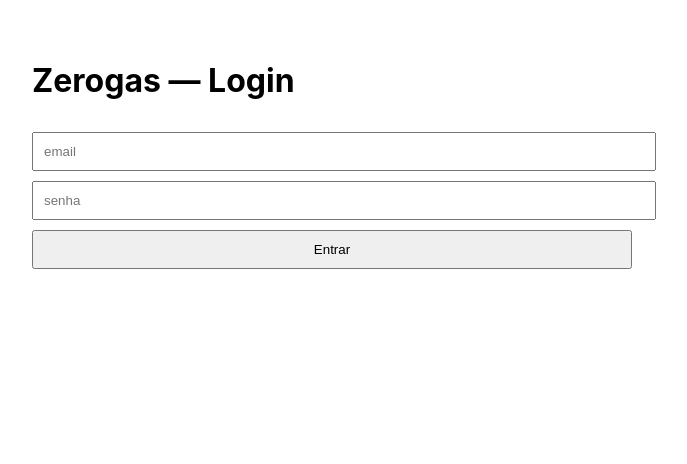
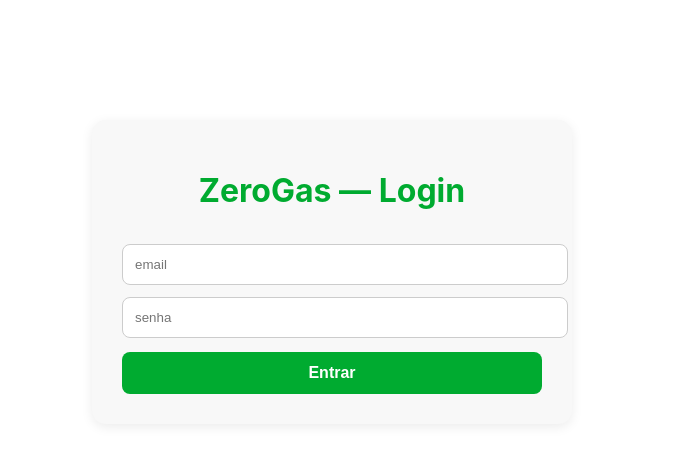
Before and after one commit to cleiltom-marangon/app_zero, a Next.js app: page / in a window 1280 px wide. Shown: the top 464 px of the page, without its empty margins (308-995 px from the left). Built offline with nearby package versions, Linux system fonts and the light colour scheme.

Commit message:
Update index.js

```diff
--- a/pages/index.js
+++ b/pages/index.js
@@ -1,79 +1,217 @@
-import { useContext,useState,useEffect } from 'react';
-import axios from 'axios';
-import useSWR from 'swr';
-import { AuthContext } from './_app';
-import { LineChart,Line,XAxis,YAxis,Tooltip,ResponsiveContainer,BarChart,Bar,Legend } from 'recharts';
+import { useContext, useState, useEffect } from "react";
+import axios from "axios";
+import useSWR from "swr";
+import styled from "styled-components";
+import { AuthContext } from "./_app";
+import {
+  LineChart,
+  Line,
+  XAxis,
+  YAxis,
+  Tooltip,
+  ResponsiveContainer,
+  BarChart,
+  Bar,
+  Legend,
+} from "recharts";
 
-const fetcher=url=>axios.get(url).then(r=>r.data);
+const fetcher = (url) => axios.get(url).then((r) => r.data);
 
-export default function Home(){
-  const {user,setUser}=useContext(AuthContext);
-  const [form,setForm]=useState({email:'',password:''});
-  const [cliente,setCliente]=useState(null);
-  const [clients,setClients]=useState([]);
+// ------------------ styled-components ------------------
 
-  const endpoint = () => (user && cliente) ? `/api/air/${cliente}` : (user && user.hubspot ? `/api/air/${user.hubspot}` : null);
-  const {data, error} = useSWR(endpoint, fetcher, {refreshInterval:10000});
+const Page = styled.main`
+  max-width: 1100px;
+  margin: 0 auto;
+  padding: 20px;
+  font-family: "Inter", sans-serif;
+  color: #062c15;
+`;
 
-  useEffect(()=>{
-    if(user && user.perfil==='admin'){
-      axios.get('/api/clients').then(r=>setClients(r.data)).catch(()=>{});
-    }else if(user){
+const Header = styled.header`
+  display: flex;
+  justify-content: space-between;
+  align-items: center;
+  margin-bottom: 20px;
+
+  h1 {
+    color: #00ab30;
+  }
+`;
+
+const LoginBox = styled.main`
+  max-width: 420px;
+  margin: 100px auto;
+  padding: 30px;
+  border-radius: 14px;
+  background: #f8f8f8;
+  box-shadow: 0 3px 12px rgba(0, 0, 0, 0.08);
+
+  h1 {
+    text-align: center;
+    color: #00ab30;
+  }
+
+  input {
+    width: 100%;
+    padding: 12px;
+    margin-top: 12px;
+    border-radius: 8px;
+    border: 1px solid #ccc;
+  }
+
+  button {
+    width: 100%;
+    padding: 12px;
+    margin-top: 14px;
+    border: none;
+    border-radius: 8px;
+    cursor: pointer;
+    background: #00ab30;
+    color: #fff;
+    font-size: 16px;
+    font-weight: 600;
+    transition: 0.2s;
+  }
+
+  button:hover {
+    background: #009327;
+  }
+`;
+
+const CardGrid = styled.div`
+  display: grid;
+  grid-template-columns: repeat(auto-fit, minmax(240px, 1fr));
+  gap: 14px;
+  margin-top: 14px;
+`;
+
+const Card = styled.div`
+  border: 1px solid #dcdcdc;
+  padding: 14px;
+  border-radius: 10px;
+  background: white;
+  font-size: 14px;
+`;
+
+const Section = styled.section`
+  margin-top: 30px;
+
+  h2 {
+    color: #062c15;
+    border-left: 5px solid #00ab30;
+    padding-left: 10px;
+  }
+`;
+
+const Select = styled.select`
+  width: 100%;
+  padding: 10px;
+  margin-top: 10px;
+  border-radius: 8px;
+  border: 1px solid #ccc;
+`;
+
+// ---------------------------------------------------------
+export default function Home() {
+  const { user, setUser } = useContext(AuthContext);
+  const [form, setForm] = useState({ email: "", password: "" });
+  const [cliente, setCliente] = useState(null);
+  const [clients, setClients] = useState([]);
+
+  const endpoint = () =>
+    user && cliente
+      ? `/api/air/${cliente}`
+      : user && user.hubspot
+      ? `/api/air/${user.hubspot}`
+      : null;
+
+  const { data, error } = useSWR(endpoint, fetcher, {
+    refreshInterval: 10000,
+  });
+
+  useEffect(() => {
+    if (user && user.perfil === "admin") {
+      axios
+        .get("/api/clients")
+        .then((r) => setClients(r.data))
+        .catch(() => {});
+    } else if (user) {
       setCliente(user.hubspot);
     }
-  },[user]);
+  }, [user]);
 
-  async function login(){
-    try{
-      const r=await axios.post('/api/login',form);
+  async function login() {
+    try {
+      const r = await axios.post("/api/login", form);
       setUser(r.data);
-    }catch(e){ alert('Login inválido'); }
+    } catch (e) {
+      alert("Login inválido");
+    }
   }
 
-  if(!user){
-    return <main style={{maxWidth:600,margin:'0 auto',padding:20}}>
-      <h1>Zerogas — Login</h1>
-      <input style={{width:'100%',padding:10,marginTop:10}} placeholder='email' value={form.email} onChange={e=>setForm({...form,email:e.target.value})}/>
-      <input style={{width:'100%',padding:10,marginTop:10}} type='password' placeholder='senha' value={form.password} onChange={e=>setForm({...form,password:e.target.value})}/>
-      <button style={{width:'100%',padding:10,marginTop:10}} onClick={login}>Entrar</button>
-    </main>
+  // ---------------- LOGIN -----------------
+  if (!user) {
+    return (
+      <LoginBox>
+        <h1>ZeroGas — Login</h1>
+        <input
+          placeholder="email"
+          value={form.email}
+          onChange={(e) => setForm({ ...form, email: e.target.value })}
+        />
+        <input
+          type="password"
+          placeholder="senha"
+          value={form.password}
+          onChange={(e) => setForm({ ...form, password: e.target.value })}
+        />
+        <button onClick={login}>Entrar</button>
+      </LoginBox>
+    );
   }
 
-  return <main style={{maxWidth:1000,margin:'0 auto',padding:20}}>
-    <header style={{display:'flex',justifyContent:'space-between',alignItems:'center'}}>
-      <h1>Zerogas Dashboard</h1>
-      <div>{user.email} — {user.perfil}</div>
-    </header>
+  // ---------------- DASHBOARD -----------------
+  return (
+    <Page>
+      <Header>
+        <h1>ZeroGas Dashboard</h1>
+        <div>
+          {user.email} — {user.perfil}
+        </div>
+      </Header>
 
-{user.perfil==='admin' && (
-  <div style={{ marginTop: 20 }}>
+      {user.perfil === "admin" && (
+        <div>
           <label>Selecionar cliente</label>
-    <select
-      style={{ width: '100%', padding: 8, marginTop: 8 }}
-      value={cliente || ''}
+          <Select
+            value={cliente || ""}
             onChange={(e) => setCliente(e.target.value)}
           >
-      <option value=''>-- visão geral (últimas leituras por cliente) --</option>
-
+            <option value="">
+              -- visão geral (últimas leituras por cliente) --
+            </option>
             {clients.map((c) => (
               <option key={c.id} value={c.hubspot}>
                 {`${c.nome} ${c.sobrenome} (${c.hubspot})`}
               </option>
             ))}
-    </select>
+          </Select>
         </div>
       )}
 
-
-    <section style={{marginTop:20}}>
+      <Section>
         <h2>Leituras recentes</h2>
         {!data && <p>Carregando...</p>}
-      {data && data.length===0 && <p>Nenhuma leitura.</p>}
-      {data && data.length>0 && <div style={{display:'grid',gridTemplateColumns:'repeat(auto-fit,minmax(240px,1fr))',gap:12}}>
-        {data.slice(0,6).map((row,i)=>(
-          <div key={i} style={{border:'1px solid #ddd',padding:12,borderRadius:6}}>
-            <div style={{fontSize:12,color:'#666'}}>{row.local} — {new Date(row.data_hora).toLocaleString()}</div>
-            <div style={{marginTop:8}}>Temp int: {row.temp_in} °C</div>
+        {data && data.length === 0 && <p>Nenhuma leitura.</p>}
+
+        {data && data.length > 0 && (
+          <CardGrid>
+            {data.slice(0, 6).map((row, i) => (
+              <Card key={i}>
+                <div style={{ fontSize: 12, color: "#666" }}>
+                  {row.local} — {new Date(row.data_hora).toLocaleString()}
+                </div>
+                <div style={{ marginTop: 8 }}>Temp int: {row.temp_in} °C</div>
                 <div>Temp ext: {row.temp_ex} °C</div>
                 <div>Hum int: {row.hum_in} %</div>
                 <div>Hum ext: {row.hum_ex} %</div>
@@ -81,50 +219,71 @@
                 <div>Form: {row.form}</div>
                 <div>PM2.5: {row.pm25} µg/m³</div>
                 <div>PM10: {row.pm10} µg/m³</div>
-          </div>
+              </Card>
             ))}
-      </div>}
-    </section>
+          </CardGrid>
+        )}
+      </Section>
 
-    <section style={{marginTop:30}}>
-      <h2>Histórico (gráficos)</h2>
-      {data && <div style={{width:'100%',height:320}}>
+      <Section>
+        <h2>Histórico</h2>
+
+        {data && (
+          <div style={{ width: "100%", height: 320 }}>
             <ResponsiveContainer>
               <LineChart data={data.slice().reverse()}>
-            <XAxis dataKey="data_hora" tickFormatter={(t)=>new Date(t).toLocaleTimeString()}/>
-            <YAxis/>
-            <Tooltip labelFormatter={(t)=>new Date(t).toLocaleString()}/>
-            <Line type="monotone" dataKey="temp_in" name="Temp Interna" dot={false}/>
-            <Line type="monotone" dataKey="temp_ex" name="Temp Externa" dot={false}/>
-            <Line type="monotone" dataKey="hum_in" name="Umidade Interna" dot={false}/>
-            <Line type="monotone" dataKey="hum_ex" name="Umidade Externa" dot={false}/>
+                <XAxis
+                  dataKey="data_hora"
+                  tickFormatter={(t) => new Date(t).toLocaleTimeString()}
+                />
+                <YAxis />
+                <Tooltip
+                  labelFormatter={(t) => new Date(t).toLocaleString()}
+                />
+                <Line type="monotone" dataKey="temp_in" name="Temp Interna" />
+                <Line type="monotone" dataKey="temp_ex" name="Temp Externa" />
+                <Line type="monotone" dataKey="hum_in" name="Umidade Interna" />
+                <Line type="monotone" dataKey="hum_ex" name="Umidade Externa" />
               </LineChart>
             </ResponsiveContainer>
-      </div>}
-      {data && <div style={{width:'100%',height:240, marginTop:20}}>
+          </div>
+        )}
+
+        {data && (
+          <div style={{ width: "100%", height: 240, marginTop: 20 }}>
             <ResponsiveContainer>
               <LineChart data={data.slice().reverse()}>
-            <XAxis dataKey="data_hora" tickFormatter={(t)=>new Date(t).toLocaleTimeString()}/>
-            <YAxis/>
+                <XAxis
+                  dataKey="data_hora"
+                  tickFormatter={(t) => new Date(t).toLocaleTimeString()}
+                />
+                <YAxis />
                 <Tooltip />
-            <Line type="monotone" dataKey="co2" name="CO2" dot={false}/>
-            <Line type="monotone" dataKey="form" name="Formaldeído" dot={false}/>
+                <Line type="monotone" dataKey="co2" name="CO2" />
+                <Line type="monotone" dataKey="form" name="Formaldeído" />
               </LineChart>
             </ResponsiveContainer>
-      </div>}
-      {data && <div style={{width:'100%',height:240, marginTop:20}}>
+          </div>
+        )}
+
+        {data && (
+          <div style={{ width: "100%", height: 240, marginTop: 20 }}>
             <ResponsiveContainer>
               <BarChart data={data.slice().reverse()}>
-            <XAxis dataKey="data_hora" tickFormatter={(t)=>new Date(t).toLocaleTimeString()}/>
-            <YAxis/>
-            <Tooltip/>
+                <XAxis
+                  dataKey="data_hora"
+                  tickFormatter={(t) => new Date(t).toLocaleTimeString()}
+                />
+                <YAxis />
+                <Tooltip />
                 <Legend />
-            <Bar dataKey="pm25" name="PM2.5"/>
-            <Bar dataKey="pm10" name="PM10"/>
+                <Bar dataKey="pm25" name="PM2.5" />
+                <Bar dataKey="pm10" name="PM10" />
               </BarChart>
             </ResponsiveContainer>
-      </div>}
-    </section>
-
-  </main>
+          </div>
+        )}
+      </Section>
+    </Page>
+  );
 }
```
Lines whose indentation alone changed are shown as unchanged.
